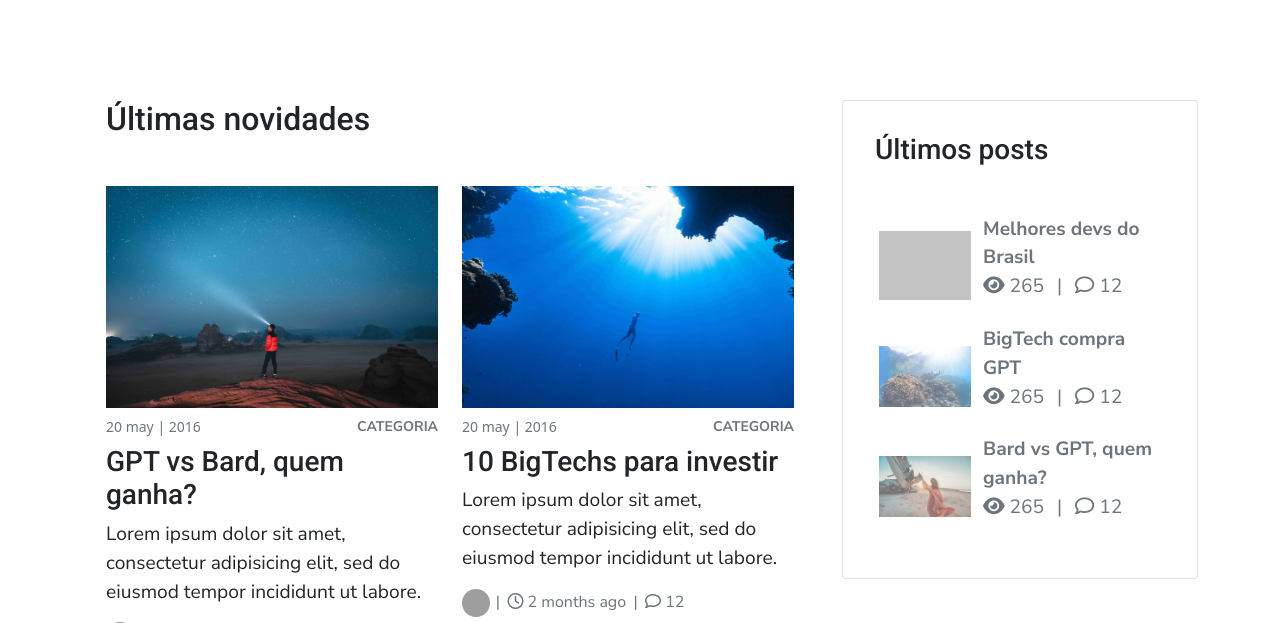
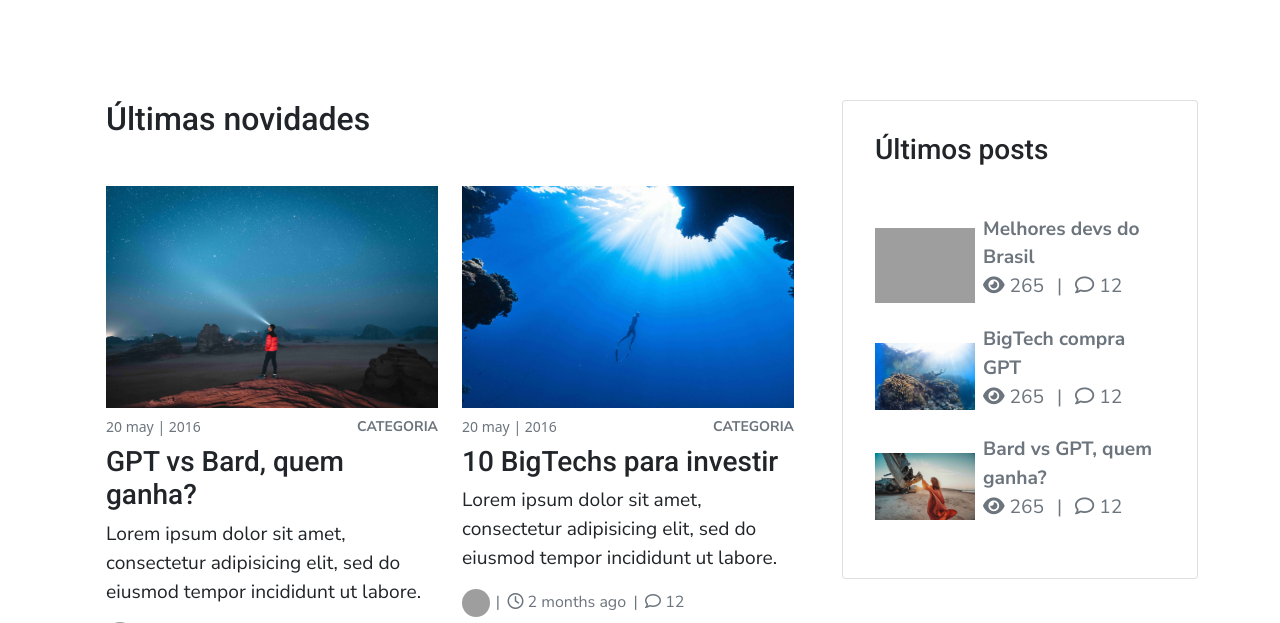
Before and after one commit to IsaacMirandaCamargos/TechBlog_curso, a Django app: page /blog/ in a window 1280 px wide. Shown: the part 56-679 px from the top of the page. Run offline with Django 4.2, Linux system fonts and the light colour scheme; data comes from the database, SQL or seed files in the repository; some libraries are stand-ins or nearby versions; grey boxes are pictures that could not be loaded.

Commit message:
aula 28.1

```diff
--- a/static/css/style.css
+++ b/static/css/style.css
@@ -130,6 +130,18 @@ section {
     opacity: 1;
 }
 
+.last-posts-image {
+    width: 100px;
+    cursor: pointer;
+    transition: 400ms;
+}
+
+.last-posts-image:hover {
+    /* border-color: var(--green); */
+    box-shadow: 2px 2px 4px 1px rgba(0, 0, 0, 0.3);
+    transform: scale(1.02);
+}
+
 .tags-container {
     display: flex;
     gap: 1rem;
--- a/templates/blog/components/aside.html
+++ b/templates/blog/components/aside.html
@@ -7,7 +7,7 @@
         <div class="card-body">
             <h3 class="mb-5">Últimos posts</h3>
             <div class="d-flex align-items-center mb-2">
-                <img class="footer-image img-fluid p-1 flex-shrink-0"
+                <img class="last-posts-image img-fluid flex-shrink-0"
                     src="https://images.unsplash.com/photo-1682685797661-9e0c87f59c60?ixlib=rb-4.0.3&ixid=M3wxMjA3fDF8MHxwaG90by1wYWdlfHx8fGVufDB8fHx8fA%3D%3D&auto=format&fit=crop&w=870&q=80">
                 <div class="ms-2 text-muted">
                     <p class="fw-bold mb-0">Melhores devs do Brasil</p>
@@ -16,7 +16,7 @@
                 </div>
             </div>
             <div class="d-flex align-items-center mb-2">
-                <img class="footer-image img-fluid p-1 flex-shrink-0"
+                <img class="last-posts-image img-fluid flex-shrink-0"
                     src="{% static '/img/neom-h-unsplash.jpg' %}">
                 <div class="ms-2 text-muted">
                     <p class="fw-bold mb-0">BigTech compra GPT</p>
@@ -25,7 +25,7 @@
                 </div>
             </div>
             <div class="d-flex align-items-center mb-2">
-                <img class="footer-image img-fluid p-1 flex-shrink-0"
+                <img class="last-posts-image img-fluid flex-shrink-0"
                     src="{% static '/img/neom-c-unsplash.jpg' %}">
                 <div class="ms-2 text-muted">
                     <p class="fw-bold mb-0">Bard vs GPT, quem ganha?</p>
```
